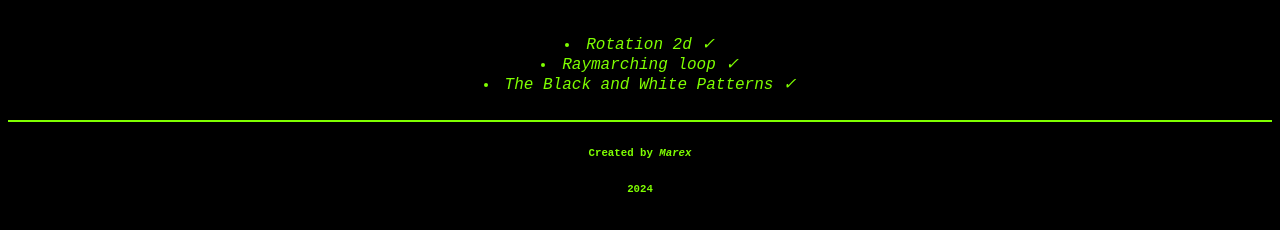
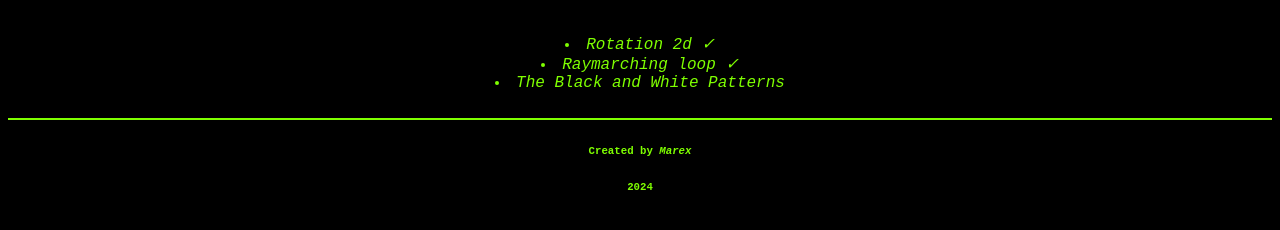
Before and after one commit to Marex-coder/Marex-s-Web-Site, a plain HTML site: page shading.html in a window 1280 px wide. Shown: the part 164-394 px from the top of the page. Drawn offline with Linux system fonts and the light colour scheme.

Commit message:
Add files via upload

```diff
--- a/shading.html
+++ b/shading.html
@@ -27,7 +27,7 @@
         <br>
         <li><a class="ital" href="r2d.html">Rotation 2d ✓</a></li>
         <li><a class="ital" href="raymarch.html">Raymarching loop ✓</a></li>
-        <li><a class="ital" href="W-a-B-Pattern.html">The Black and White Patterns ✓</a></li>
+        <li><a class="ital" href="W-a-B-Pattern.html">The Black and White Patterns</a></li>
         <br>
     </main>
     <footer align="center" class="bor">
```
